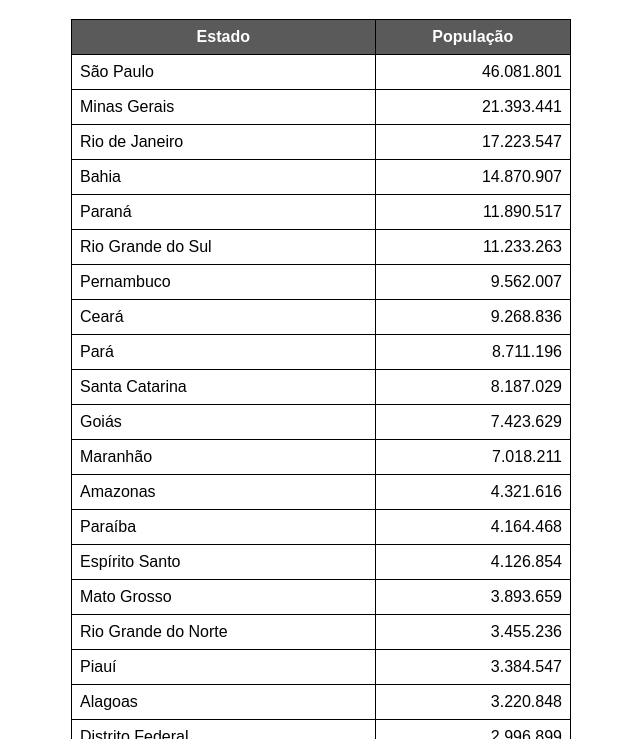
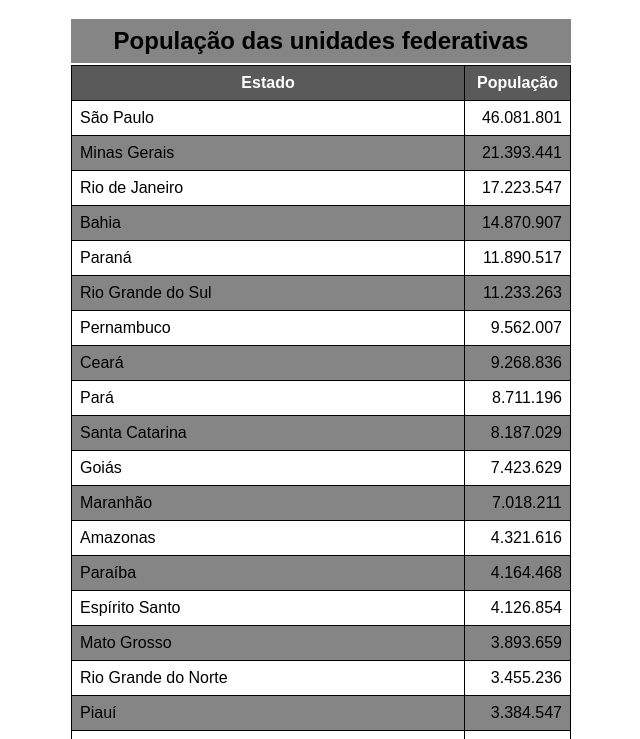
Before and after one commit to kawejr7/html-css, a plain HTML site: page exercicios/ex023/tabela002.html in a window 1280 px wide. Shown: the part 61-800 px from the top of the page, without its empty margins (319-959 px from the left). Drawn offline with Linux system fonts and the light colour scheme.

Commit message:
Adicionei cabeçalho fixo

```diff
--- a/exercicios/ex023/tabela002.html
+++ b/exercicios/ex023/tabela002.html
@@ -18,7 +18,7 @@
             width: 500px;
             border-collapse: collapse;
             margin: auto;
-
+            position: relative;
         }
 
         td, th {
@@ -26,23 +26,48 @@
             padding: 8px;
         }
 
+        caption {
+            font-size: 1.5em;
+            font-weight: bold;
+            padding: 8px;
+            background-color: rgb(133, 133, 133);
+            margin-bottom: 2px;
+        }
+
         thead, tfoot {
             background-color: rgb(91, 90, 90);
             color: #fff;
         }
 
+        thead > tr > th {
+            position: sticky;
+            top: -1px;
+            background-color: rgb(91, 90, 90);
+
+        }
+
+        tbody tr:nth-child(2n) {
+            background-color: rgb(133, 133, 133);
+        }
+
         td.num {
             text-align: right;
+        }
+
+        th.populaçao {
+            width: 50px;
+            text-align: center;
         }
     </style>
 </head>
 <body>
     <h1>Uso de tabelas grandes</h1>
     <table>
+        <caption>População das unidades federativas</caption>
         <thead>
             <tr>
-                <th>Estado</th>
-                <th>População</th>
+                <th scope="col">Estado</th>
+                <th scope="col" class="populaçao">População</th>
             </tr>
         </thead>
         <tbody>
@@ -157,7 +182,7 @@
         </tbody>
         <tfoot>
             <tr>
-                <th>Total de habitantes</th>
+                <th scope="row">Total de habitantes</th>
                 <td class="num"><strong>213.421.037</strong></td>
             </tr>
         </tfoot>
```
